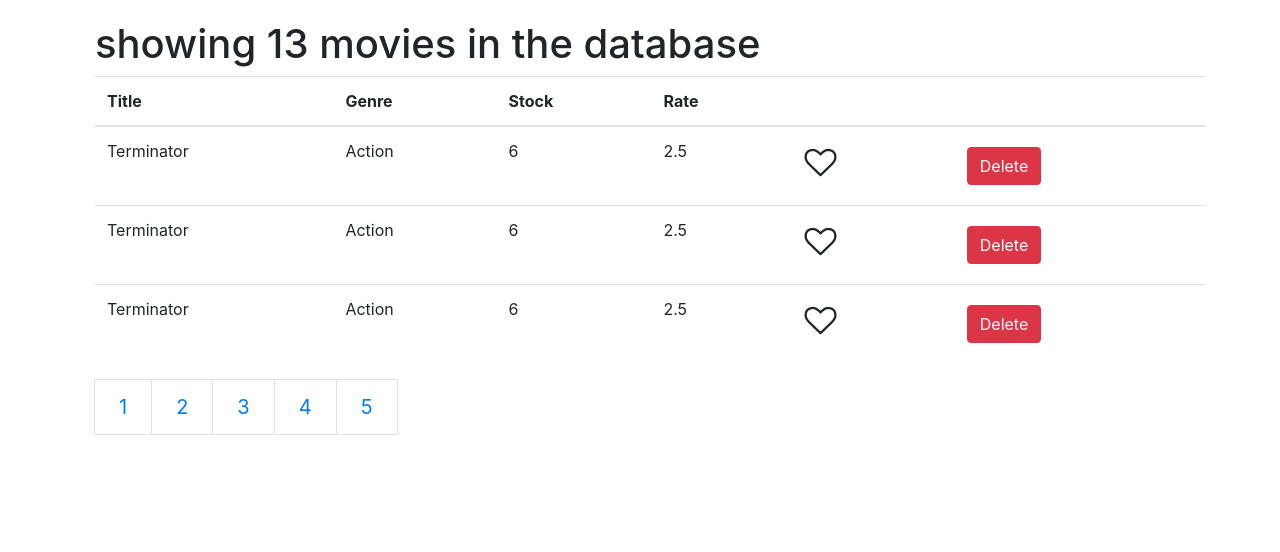
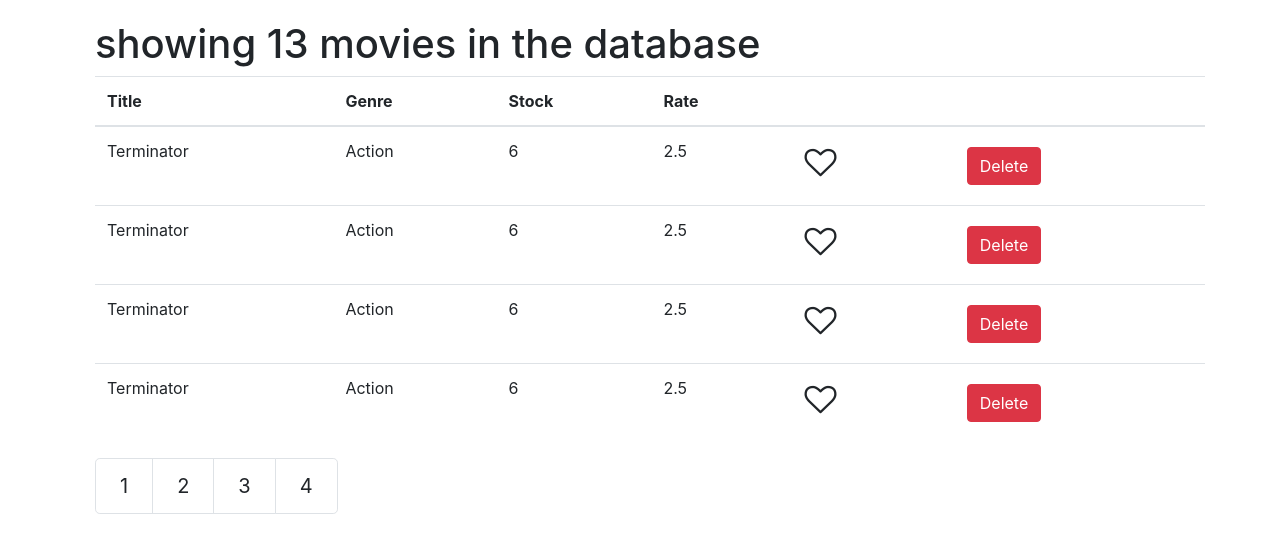
Before and after one commit to Mnabawy/vidly, a React (Create React App) app: page /movies in a window 1280 px wide. Shown: the top 552 px of the page. Built offline with nearby package versions, Linux system fonts and the light colour scheme.

Commit message:
pagination in react's way

```diff
--- a/package.json
+++ b/package.json
@@ -8,6 +8,8 @@
     "@testing-library/user-event": "^12.8.0",
     "bootstrap": "^4.1.1",
     "font-awesome": "^4.7.0",
+    "lodash": "^4.17.21",
+    "prop-types": "^15.7.2",
     "react": "^17.0.1",
     "react-dom": "^17.0.1",
     "react-scripts": "4.0.3",
--- a/src/App.js
+++ b/src/App.js
@@ -1,6 +1,5 @@
 import "./App.css";
 import Movies from "./components/movies";
-import Pagination from "./components/paginatoin";
 
 function App() {
   return (
--- /dev/null
+++ b/src/components/common/paginatoin.jsx
@@ -0,0 +1,25 @@
+import React from "react";
+import _ from "lodash";
+
+const Pagination = (props) => {
+  const { itemsCount, pageSize, onPageChange, currentPage } = props;
+  const pageCount = Math.ceil(itemsCount / pageSize);
+  if (pageCount === 1) return null;
+  const pages = _.range(1, pageCount + 1);
+
+  return (
+    <nav>
+      <ul className="pagination pagination-lg">
+        {pages.map((page) => (
+          <li key={page} className="page-item">
+            <a className="page-link" onClick={() => onPageChange(page)}>
+              {page}
+            </a>
+          </li>
+        ))}
+      </ul>
+    </nav>
+  );
+};
+
+export default Pagination;
--- a/src/components/movies.jsx
+++ b/src/components/movies.jsx
@@ -1,14 +1,14 @@
 import React, { Component } from "react";
 import { getMovies } from "../services/fakeMovieService";
 import Like from "./common/like";
-import Pagination from "./paginatoin";
-// import Pagination from "./paginatoin";
+import Pagination from "./common/paginatoin";
+import { paginate } from "../utils/paginate";
 
 class Movies extends Component {
   state = {
     movies: getMovies(),
     currentPage: 1,
-    moviesPerPage: 3,
+    pageSize: 4,
   };
 
   handleDelete = (movie) => {
@@ -18,61 +18,27 @@ class Movies extends Component {
   };
 
   handleLike = (movie) => {
-    // we need to modify the movies list
-    // create copy of the movies list
     let movies = [...this.state.movies];
-    // find the index of the target movie
     let index = movies.indexOf(movie);
-    // clone the target movie object into new object
     movies[index] = { ...movies[index] };
-    // simply toggle the boolean liked prop
     movies[index].liked = !movies[index].liked;
     this.setState({ movies: movies });
   };
 
-  handlePagination = (event) => {
-    console.log(event.target);
-    this.setState({
-      currentPage: Number(event.target.id),
-    });
+  handlePageChange = (page) => {
+    this.setState({ currentPage: page });
   };
 
   render() {
-    const { movies, currentPage, moviesPerPage } = this.state;
+    const {
+      movies: moviesList,
+      pageSize,
+      currentPage,
+      moviesPerPage,
+    } = this.state;
     const { length: count } = this.state.movies;
 
-    // logic for displaying current movies
-    const indexOfLastMovie = currentPage * moviesPerPage;
-    const indexOfFirstMovie = indexOfLastMovie - moviesPerPage;
-    const currentMovies = movies.slice(indexOfFirstMovie, indexOfLastMovie);
-
-    const renderMovies = currentMovies.map((movie, index) => {
-      return (
-        <tr key={index}>
-          <td style={{ textAlign: "left" }}>{movie.title}</td>
-          <td>{movie.genre.name}</td>
-          <td>{movie.numberInStock}</td>
-          <td>{movie.dailyRentalRate}</td>
-          <td>
-            <Like liked={movie.liked} onClick={() => this.handleLike(movie)} />
-          </td>
-          <td>
-            <button
-              className="btn btn-danger m-2"
-              onClick={() => this.handleDelete(movie)}
-            >
-              Delete
-            </button>
-          </td>
-        </tr>
-      );
-    });
-
-    // logic for displayin page number
-    const pageNumbers = [];
-    for (let i = 1; i <= Math.ceil(movies.length / moviesPerPage); i++) {
-      pageNumbers.push(i);
-    }
+    const movies = paginate(moviesList, currentPage, pageSize);
 
     if (count === 0) return "there is no movies in the database";
 
@@ -90,9 +56,39 @@ class Movies extends Component {
               <th />
             </tr>
           </thead>
-          <tbody style={{ textAlign: "left" }}>{renderMovies}</tbody>
+          <tbody style={{ textAlign: "left" }}>
+            {movies.map((movie, index) => {
+              return (
+                <tr key={index}>
+                  <td style={{ textAlign: "left" }}>{movie.title}</td>
+                  <td>{movie.genre.name}</td>
+                  <td>{movie.numberInStock}</td>
+                  <td>{movie.dailyRentalRate}</td>
+                  <td>
+                    <Like
+                      liked={movie.liked}
+                      onClick={() => this.handleLike(movie)}
+                    />
+                  </td>
+                  <td>
+                    <button
+                      className="btn btn-danger m-2"
+                      onClick={() => this.handleDelete(movie)}
+                    >
+                      Delete
+                    </button>
+                  </td>
+                </tr>
+              );
+            })}
+          </tbody>
         </table>
-        <Pagination handlePagination={this.handlePagination} />
+        <Pagination
+          currentPage={currentPage}
+          itemsCount={count}
+          pageSize={pageSize}
+          onPageChange={this.handlePageChange}
+        />
       </div>
     );
   }
--- a/src/components/paginatoin.jsx
+++ /dev/null
@@ -1,47 +0,0 @@
-import React, { Component } from "react";
-import { getMovies } from "../services/fakeMovieService";
-
-class Pagination extends Component {
-  state = {
-    movies: getMovies(),
-    currentPage: 1,
-    moviesPerPage: 3,
-  };
-
-  handleClick = (event) => {
-    this.setState({
-      currentPage: Number(event.target.id),
-    });
-  };
-
-  render() {
-    const { movies, moviesPerPage } = this.state;
-
-    // logic for displayin page number
-    const pageNumbers = [];
-    for (let i = 1; i <= Math.ceil(movies.length / moviesPerPage); i++) {
-      pageNumbers.push(i);
-    }
-
-    const renderPageNumbers = pageNumbers.map((number, index) => {
-      return (
-        <li
-          className="page-link"
-          key={number}
-          id={number}
-          onClick={this.props.handlePagination}
-        >
-          {number}
-        </li>
-      );
-    });
-
-    return (
-      <nav aria-label="...">
-        <ul className="pagination pagination-lg">{renderPageNumbers}</ul>
-      </nav>
-    );
-  }
-}
-
-export default Pagination;
--- /dev/null
+++ b/src/utils/paginate.js
@@ -0,0 +1,6 @@
+import _ from "lodash";
+
+export function paginate(items, pageNumber, pageSize) {
+  const startIndex = (pageNumber - 1) * pageSize;
+  return _(items).slice(startIndex).take(pageSize).value();
+}
```
